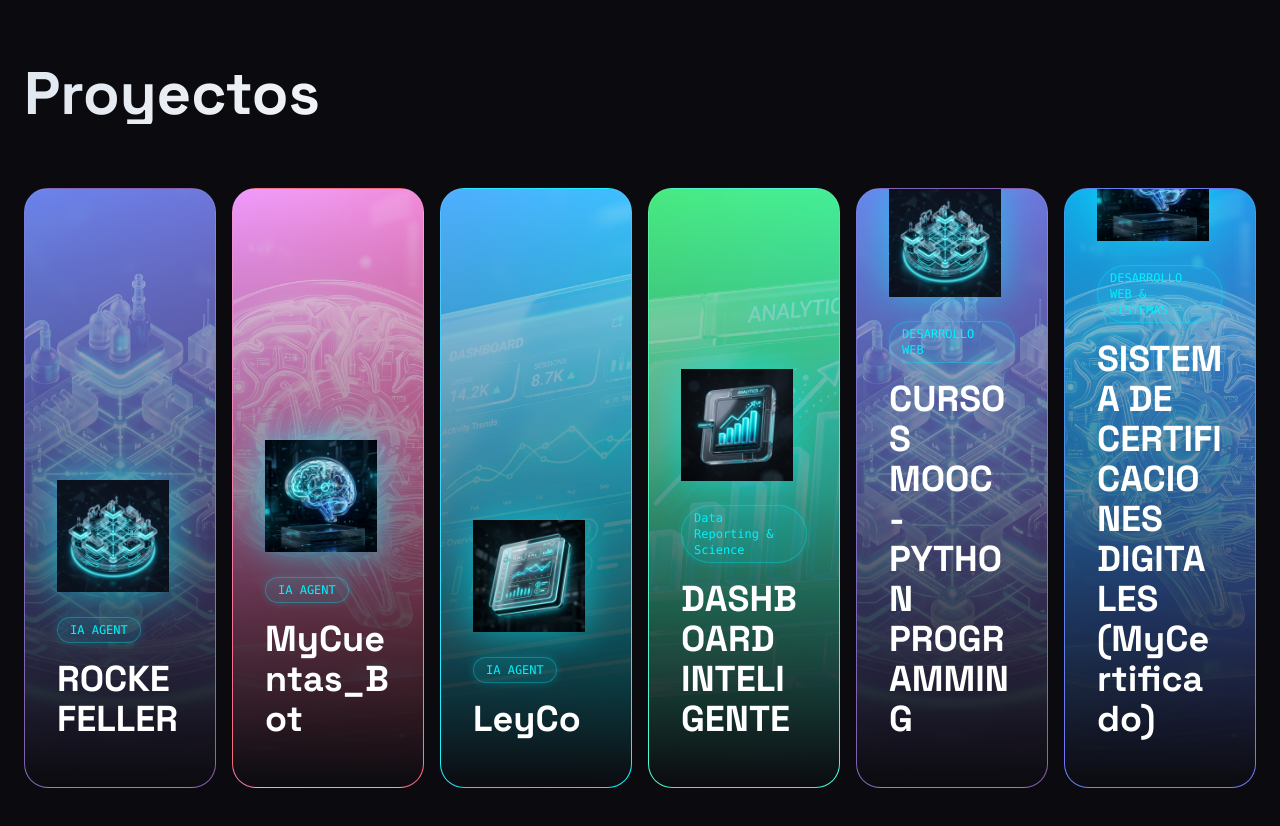
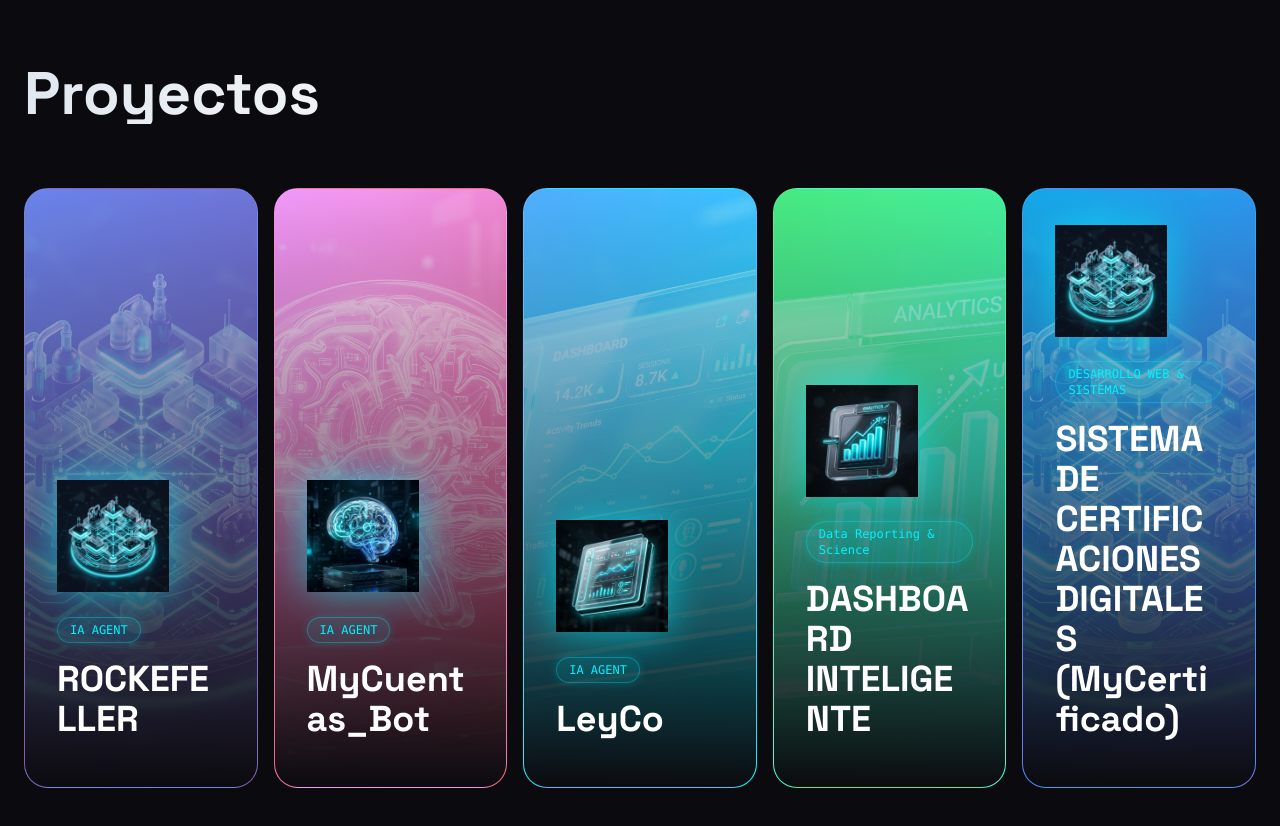
Before and after one commit to hcabrera12345/quinto-eje-web, a React (Vite) app: page / in a window 1280 px wide. Shown: the part 1800-2626 px from the top of the page. Built offline with nearby package versions, Linux system fonts and the light colour scheme.

Commit message:
feat(projects): remover proyecto curso MOOC de la seccion de proyectos

```diff
--- a/src/data/config.json
+++ b/src/data/config.json
@@ -100,17 +100,6 @@
       "gradient": "linear-gradient(135deg, #43e97b 0%, #38f9d7 100%)"
     },
     {
-      "id": 1770736412511,
-      "title": "CURSOS MOOC - PYTHON PROGRAMMING",
-      "category": "DESARROLLO WEB",
-      "description": "Desarrollo de una plataforma virtual educativa en formato MOOC.",
-      "detailedInfo": "En este ejemplo desarrollamos un curso para la programación en python, nivel básico   a intermedio.",
-      "image": "",
-      "detailImage": "",
-      "url": "https://python-mooc-platform.onrender.com/",
-      "gradient": "linear-gradient(135deg, #667eea 0%, #764ba2 100%)"
-    },
-    {
       "id": 1774019100000,
       "title": "SISTEMA DE CERTIFICACIONES DIGITALES (MyCertificado)",
       "category": "DESARROLLO WEB & SISTEMAS",
--- a/src/data/initialConfig.js
+++ b/src/data/initialConfig.js
@@ -106,17 +106,6 @@ export const initialConfig = {
             gradient: "linear-gradient(135deg, #43e97b 0%, #38f9d7 100%)"
         },
         {
-            id: 1770736412511,
-            title: "CURSOS MOOC - PYTHON PROGRAMMING",
-            category: "DESARROLLO WEB",
-            description: "Desarrollo de una plataforma virtual educativa en formato MOOC.",
-            detailedInfo: "En este ejemplo desarrollamos un curso para la programación en python, nivel básico   a intermedio.",
-            image: "",
-            detailImage: "",
-            url: "https://python-mooc-platform.onrender.com/",
-            gradient: "linear-gradient(135deg, #667eea 0%, #764ba2 100%)"
-        },
-        {
             id: 1774019100000,
             title: "SISTEMA DE CERTIFICACIONES DIGITALES (MyCertificado)",
             category: "DESARROLLO WEB & SISTEMAS",
```
